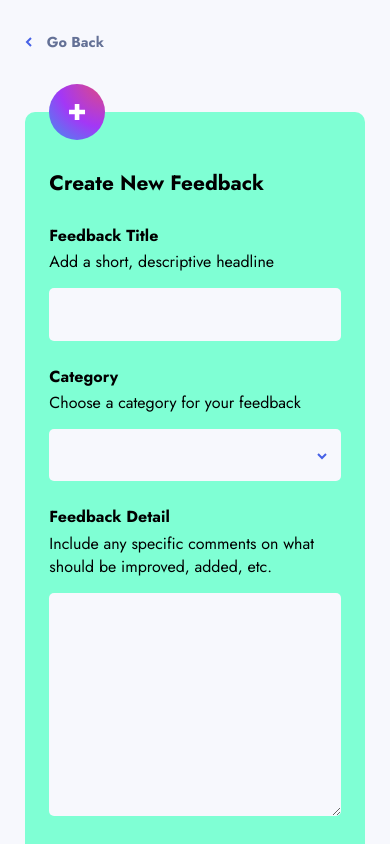
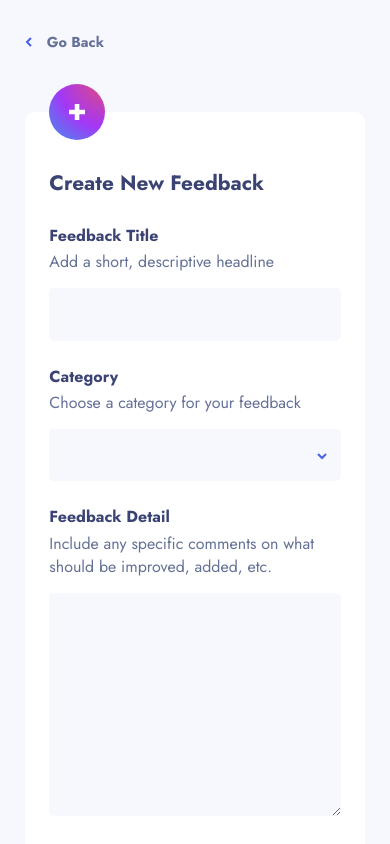
Before and after one commit to Victor-Nyagudi/product-feedback-app-react, a React (Create React App) app: page / in a window 390 px wide. Shown: the top 844 px of the page. Built offline with nearby package versions, Linux system fonts and the light colour scheme.

Commit message:
Update colors to follow design AddEditFeedbackPage
These are consistent across screen sizes, so no need to add anything inside breakpoints

```diff
--- a/src/css/main.css
+++ b/src/css/main.css
@@ -287,7 +287,7 @@ a {
   -webkit-box-flex: 1;
       -ms-flex: 1 auto;
           flex: 1 auto;
-  background-color: aquamarine;
+  background-color: white;
   border-radius: 10px;
   position: relative;
   padding: 3.5em 1.5em 1.5em;
@@ -295,16 +295,19 @@ a {
 
 .add-edit-feedback__title {
   font-size: 1.3rem;
+  color: #3a4373;
   margin-bottom: 1.25em;
 }
 
 .add-edit-feedback__input-title {
   font-size: 1rem;
+  color: #3a4373;
   margin-bottom: .2em;
 }
 
 .add-edit-feedback__label {
   display: inline-block;
+  color: #647196;
   margin-bottom: .95em;
 }
 
--- a/src/main.scss
+++ b/src/main.scss
@@ -264,7 +264,7 @@ a {
     &__main {
         flex: 1 auto;
 
-        background-color: aquamarine;
+        background-color: getColor('white');
         border-radius: $border-radius;
 
         position: relative;
@@ -273,16 +273,20 @@ a {
 
     &__title {
         font-size: 1.3rem;
+        color: getColor('purple-black');
         margin-bottom: 1.25em;
     }
 
     &__input-title {
         font-size: 1rem;
+        color: getColor('purple-black');
         margin-bottom: .2em;
     }
 
     &__label {
         display: inline-block;
+
+        color: getColor('grey-purple');
 
         margin-bottom: .95em;
     }
```
Also changed, not shown: 1 other file (tests, documents, lock files or other folders).
